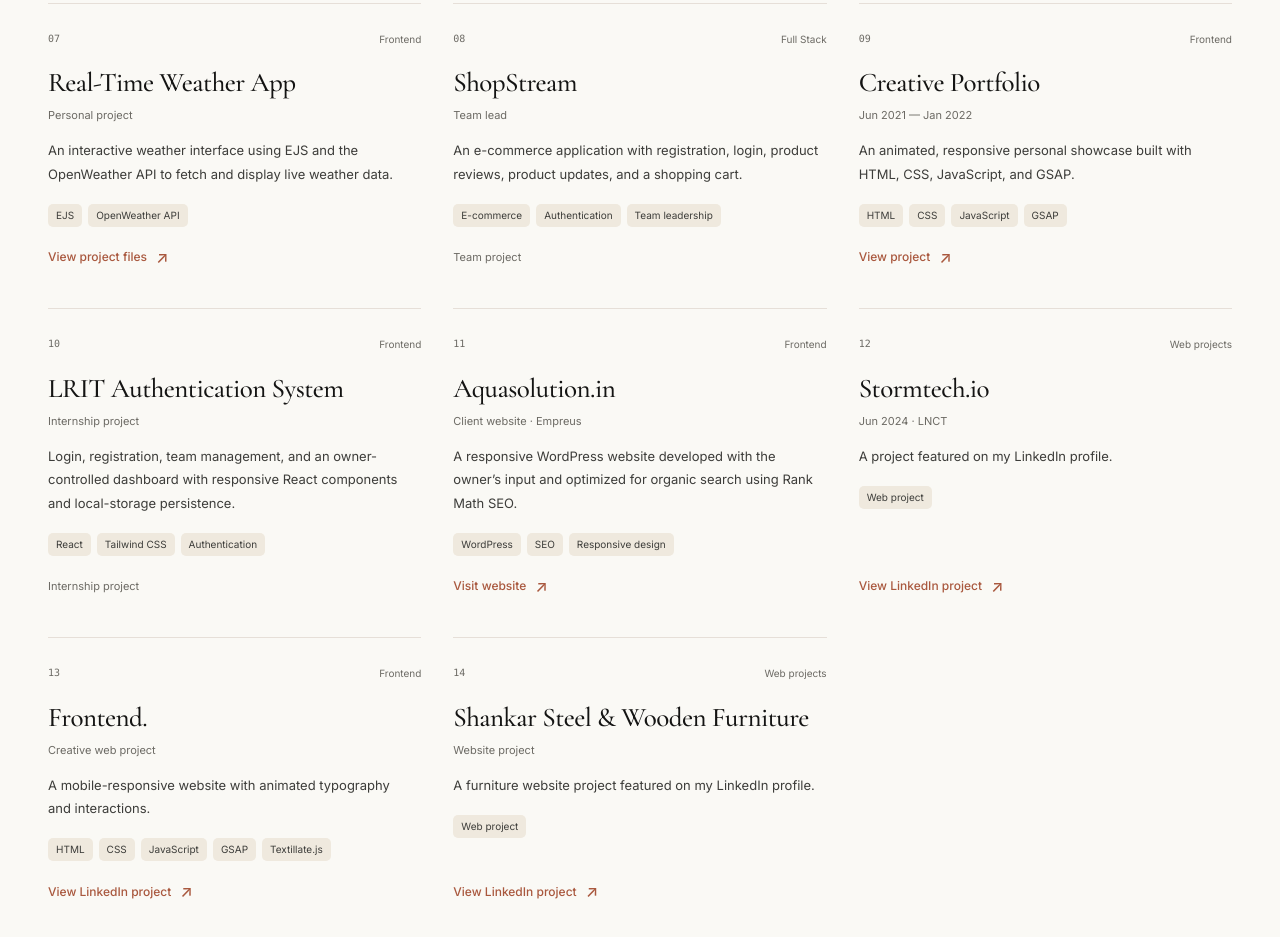
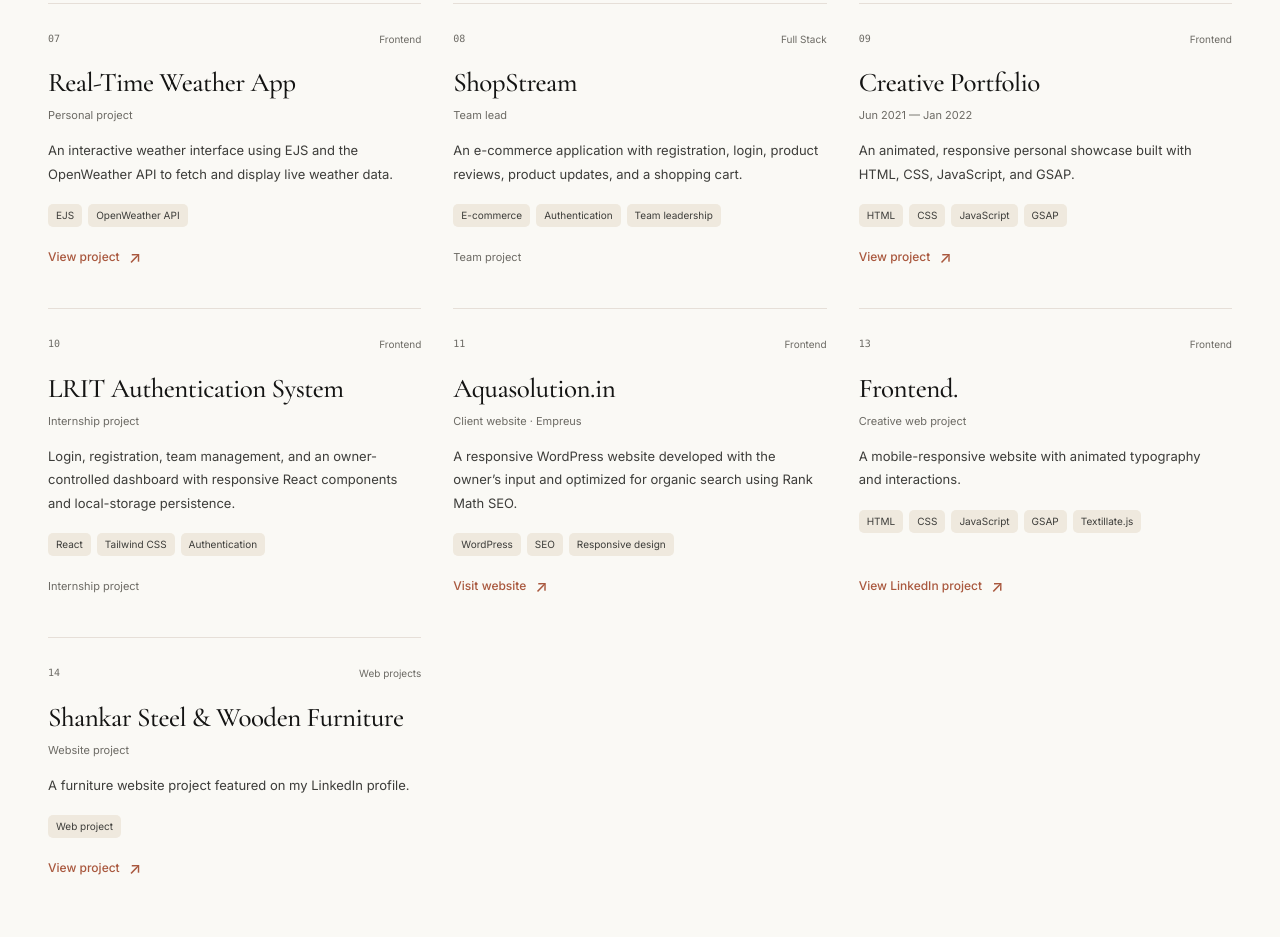
Before and after one commit to codewithlalwani/yashlalwani, a plain HTML site: page index.html in a window 1280 px wide. Shown: the part 2774-3711 px from the top of the page. Drawn offline with nearby package versions, Linux system fonts and the light colour scheme.

Commit message:
Update project links and improve accessibility in index.html

```diff
--- a/index.html
+++ b/index.html
@@ -335,7 +335,7 @@ SOFTWARE ENGINEER &amp; CURIOUS BUILDER</p>
 <li>EJS</li>
 <li>OpenWeather API</li>
 </ul>
-<a class="text-link" href="https://stormtech.onrender.com/" target="_blank" rel="noopener noreferrer">View project files <span aria-hidden="true">↗</span>
+<a class="text-link" href="https://stormtech.onrender.com/" target="_blank" rel="noopener noreferrer">View project <span aria-hidden="true">↗</span>
 <span class="sr-only"> (opens in a new tab)</span>
 </a>
 </article>
@@ -385,7 +385,7 @@ SOFTWARE ENGINEER &amp; CURIOUS BUILDER</p>
 <li>Tailwind CSS</li>
 <li>Authentication</li>
 </ul>
-<span class="project-note">Internship project</span>
+<a href='https://lrit.vercel.app/login' target="_blank" rel="noopener noreferrer" class="project-note">Internship project</a>
 </article>
 <article class="archive-card" data-category="Frontend">
 <div class="archive-meta">
@@ -404,20 +404,7 @@ SOFTWARE ENGINEER &amp; CURIOUS BUILDER</p>
 <span class="sr-only"> (opens in a new tab)</span>
 </a>
 </article>
-<article class="archive-card" data-category="Web projects">
-<div class="archive-meta">
-<span>12</span>
-<span>Web projects</span>
-</div>
-<h4>Stormtech.io</h4>
-<p class="project-kind">Jun 2024 · LNCT</p>
-<p>A project featured on my LinkedIn profile.</p>
-<ul class="tags">
-<li>Web project</li>
-</ul>
-<a class="text-link" href="https://www.linkedin.com/in/yash-lalwani9/details/projects/" target="_blank" rel="noopener noreferrer">View LinkedIn project <span aria-hidden="true">↗</span>
-<span class="sr-only"> (opens in a new tab)</span>
-</a>
+
 </article>
 <article class="archive-card" data-category="Frontend">
 <div class="archive-meta">
@@ -449,7 +436,7 @@ SOFTWARE ENGINEER &amp; CURIOUS BUILDER</p>
 <ul class="tags">
 <li>Web project</li>
 </ul>
-<a class="text-link" href="https://www.linkedin.com/in/yash-lalwani9/details/projects/" target="_blank" rel="noopener noreferrer">View LinkedIn project <span aria-hidden="true">↗</span>
+<a class="text-link" href="https://shankar-furniture.in" target="_blank" rel="noopener noreferrer">View project <span aria-hidden="true">↗</span>
 <span class="sr-only"> (opens in a new tab)</span>
 </a>
 </article>
```
